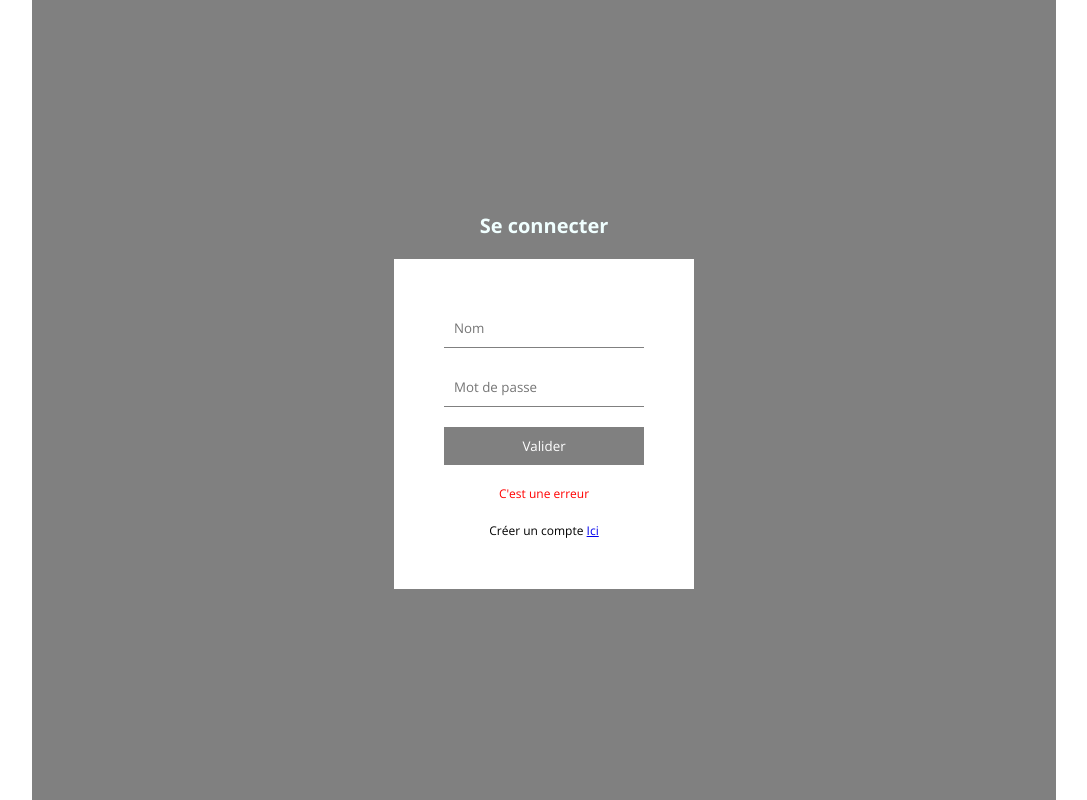
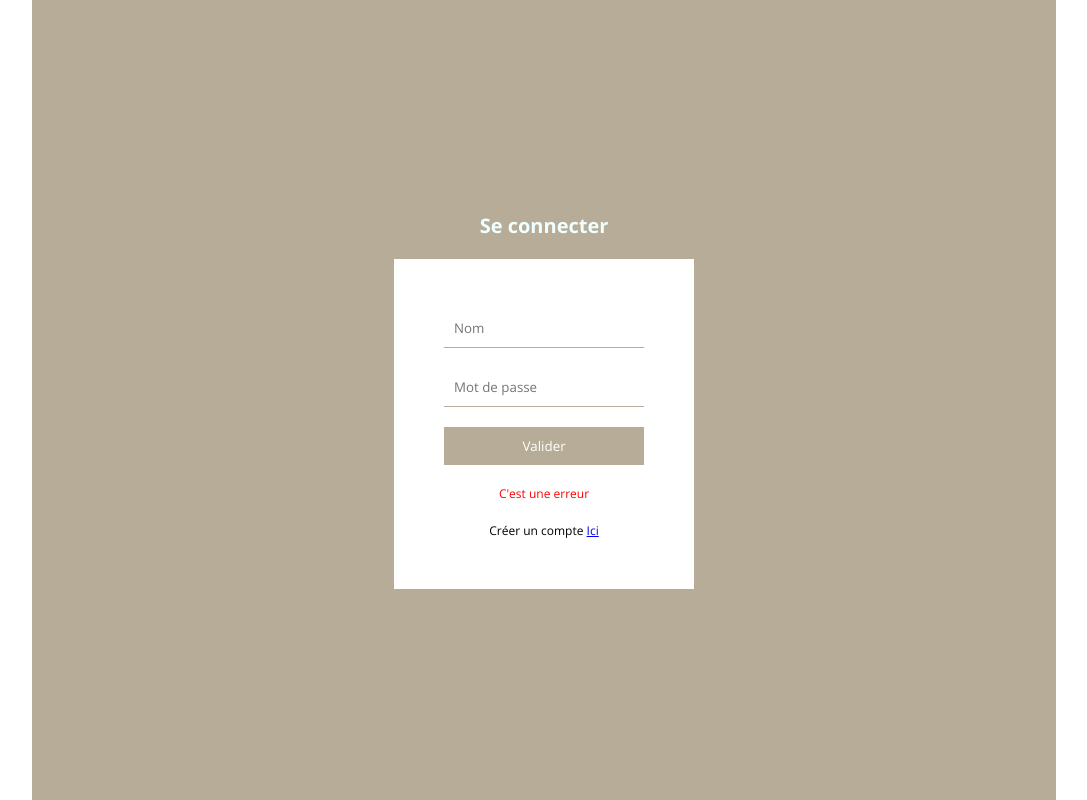
Before and after one commit to novikovprog/quaiAntique, a React (Create React App) app in the folder client/: page /login in a window 1280 px wide. Shown: the whole page, without its empty margins (96-1183 px from the left). Built offline with nearby package versions, Linux system fonts and the light colour scheme.

Commit message:
modification color style for login & register pages

```diff
--- a/client/src/style.scss
+++ b/client/src/style.scss
@@ -17,7 +17,7 @@ $coffee : #906427;
             align-items: center;
             justify-content: center;
             height: 100vh;
-            background-color: gray;
+            background-color: #b6ac97;
         }
 
         h1{
@@ -38,13 +38,13 @@ $coffee : #906427;
         input{
             padding: 10px;
             border: none;
-            border-bottom: 1px solid gray;
+            border-bottom: 1px solid #b6ac97;
         }
 
         button{
             padding: 10px;
             border: none;
-            background-color: gray;
+            background-color: #b6ac97;
             cursor: pointer;
             color: white;
         }
```
